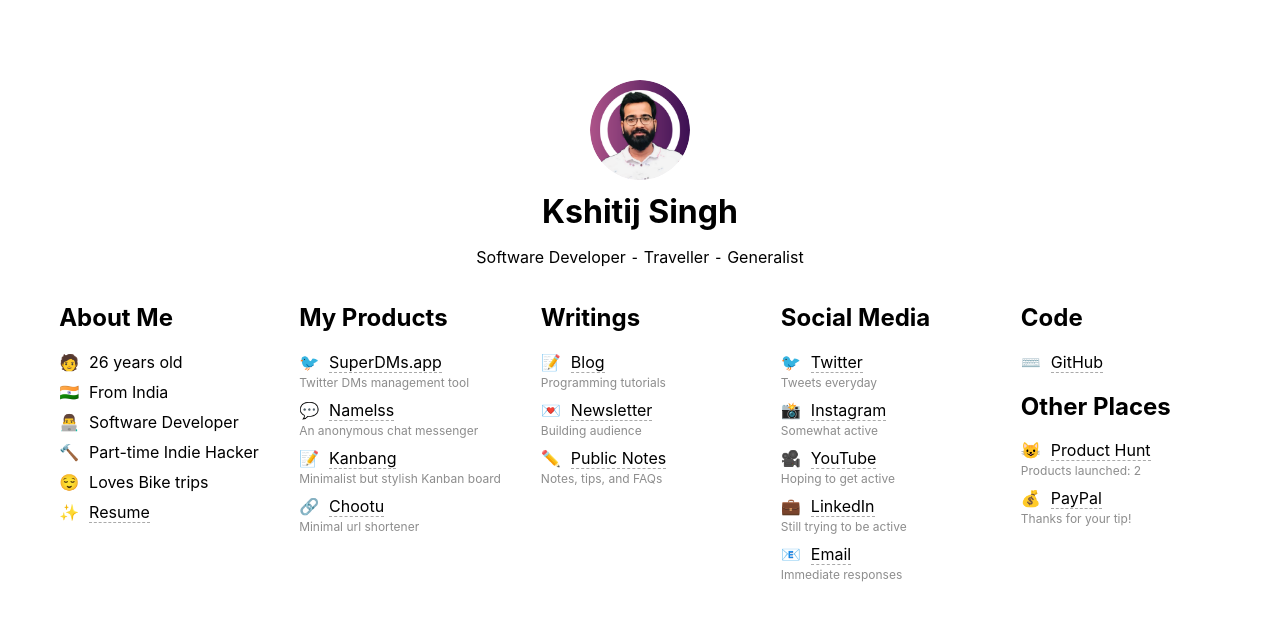
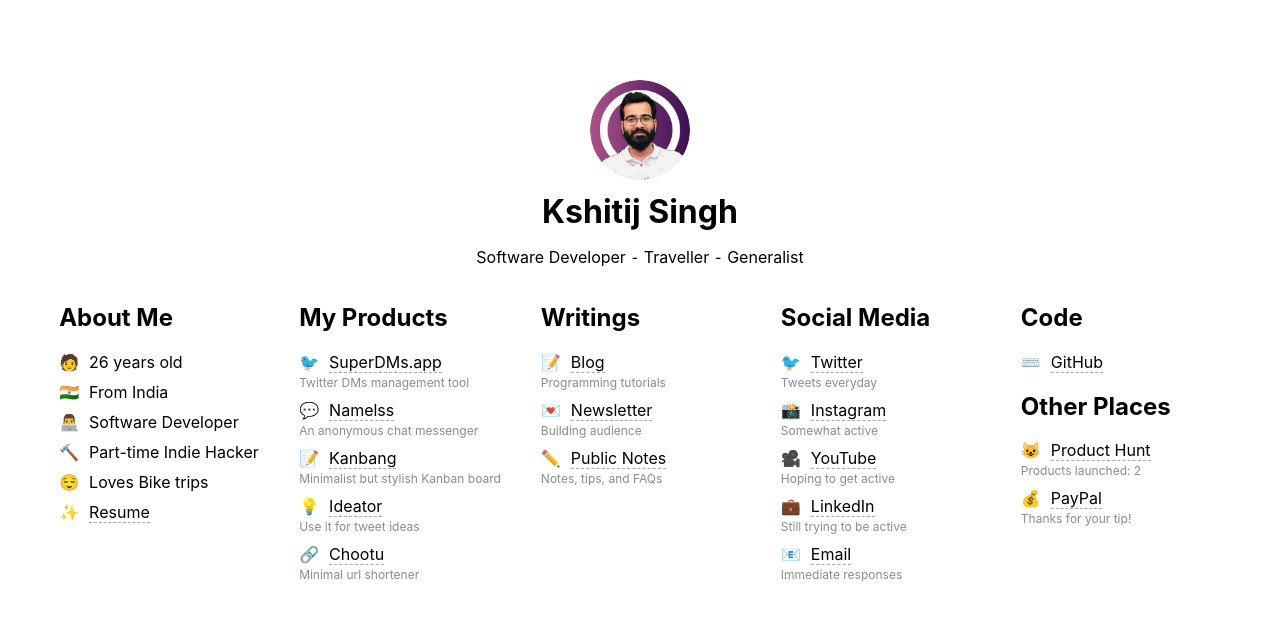
Before and after one commit to singhkshitij/ikshitij, a Next.js app: page / in a window 1280 px wide. Shown: the top 618 px of the page. Built offline with nearby package versions, Linux system fonts and the light colour scheme.

Commit message:
Add ideator to projects

```diff
--- a/pages/index.js
+++ b/pages/index.js
@@ -152,9 +152,16 @@
                             <li>
                                 <div>
                                     <span style={{marginRight: '10px'}}>📝</span>
-                                    <a href="https://kanbang.ikshitij.com/" target={"_blank"}>Kanbang</a>
+                                    <a href="https://kanbang-d1e70.web.app/" target={"_blank"}>Kanbang</a>
                                 </div>
                                 <div className={styles.subtitle}>Minimalist but stylish Kanban board</div>
+                            </li>
+                            <li>
+                                <div>
+                                    <span style={{marginRight: '10px'}}>💡</span>
+                                    <a href="https://ideator.ikshitij.com/" target={"_blank"}>Ideator</a>
+                                </div>
+                                <div className={styles.subtitle}>Use it for tweet ideas</div>
                             </li>
                             <li>
                                 <div>
```
